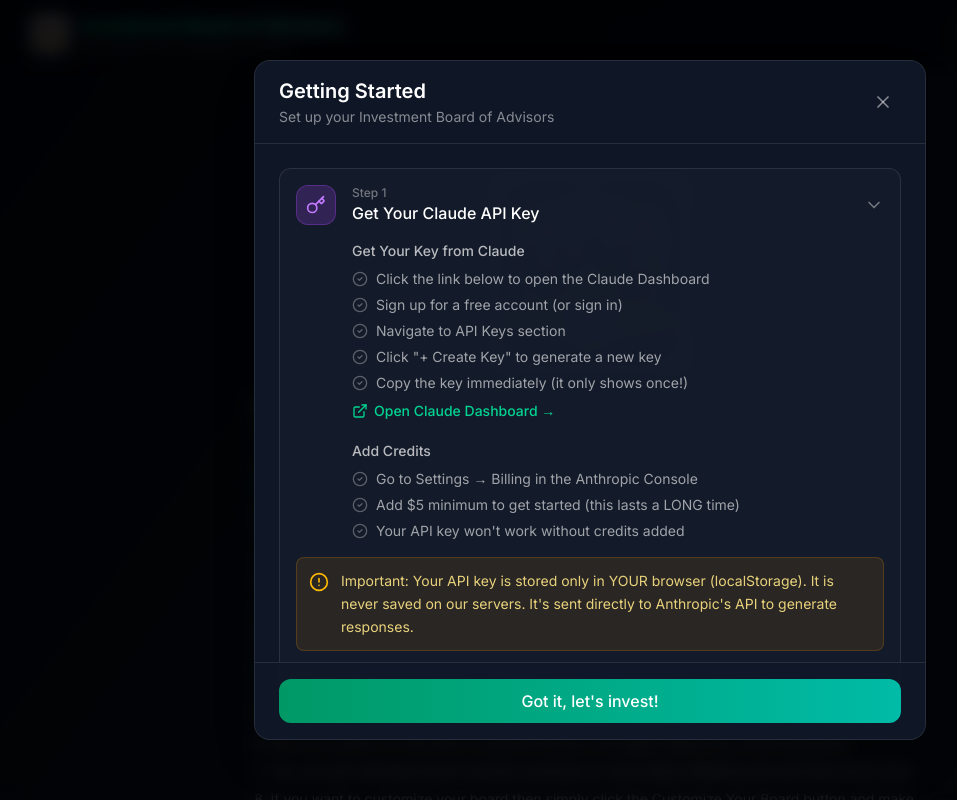
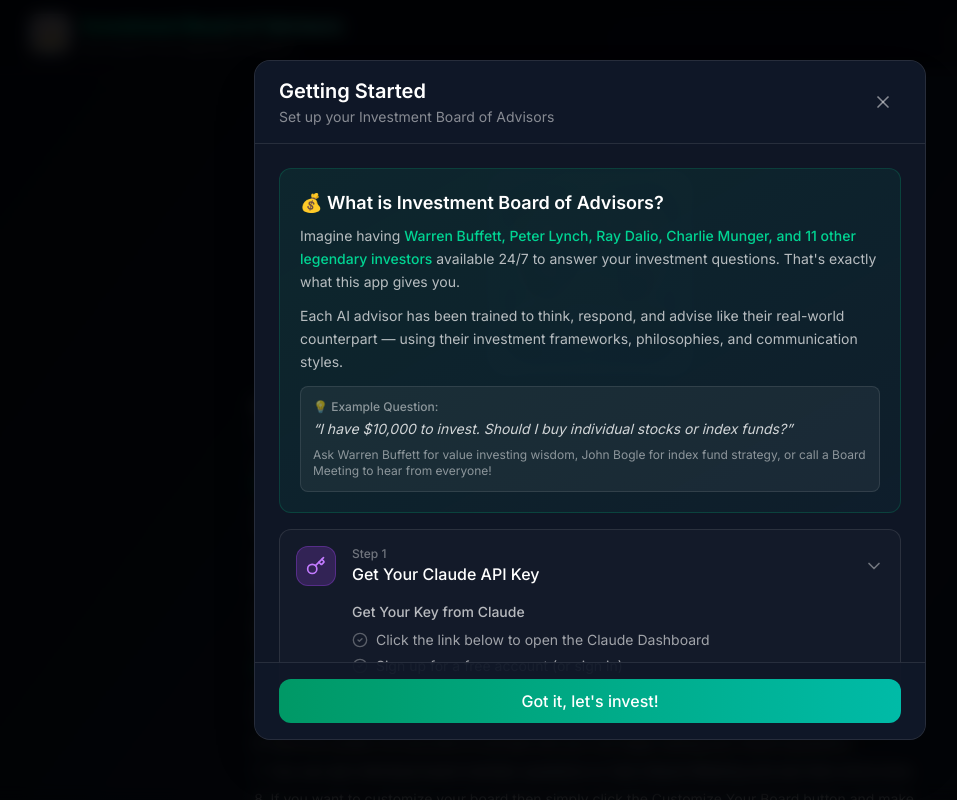
Before and after one commit to BrettLechtenbrerg/investment-board-web, a Next.js app: page / in a window 1280 px wide. Both pictures are taken after a click on the button "Help". Shown: the top 800 px of the page, without its empty margins (50-1007 px from the left). Built offline with nearby package versions, Linux system fonts and the light colour scheme.

Commit message:
Add welcome intro section to Help modal

```diff
--- a/src/components/HelpModal.tsx
+++ b/src/components/HelpModal.tsx
@@ -166,6 +166,22 @@
 
         {/* Content */}
         <div className="overflow-y-auto p-6 space-y-3" style={{ maxHeight: 'calc(85vh - 140px)' }}>
+          {/* Welcome Introduction */}
+          <div className="rounded-xl border border-emerald-500/20 bg-gradient-to-br from-emerald-500/10 to-teal-500/5 p-5 mb-4">
+            <h3 className="text-lg font-semibold text-white mb-2">💰 What is Investment Board of Advisors?</h3>
+            <p className="text-sm text-white/70 leading-relaxed mb-3">
+              Imagine having <span className="text-emerald-400 font-medium">Warren Buffett, Peter Lynch, Ray Dalio, Charlie Munger, and 11 other legendary investors</span> available 24/7 to answer your investment questions. That&apos;s exactly what this app gives you.
+            </p>
+            <p className="text-sm text-white/70 leading-relaxed mb-3">
+              Each AI advisor has been trained to think, respond, and advise like their real-world counterpart — using their investment frameworks, philosophies, and communication styles.
+            </p>
+            <div className="bg-white/5 rounded-lg p-3 border border-white/10">
+              <p className="text-xs text-white/50 mb-1 font-medium">💡 Example Question:</p>
+              <p className="text-sm text-white/80 italic">&ldquo;I have $10,000 to invest. Should I buy individual stocks or index funds?&rdquo;</p>
+              <p className="text-xs text-white/50 mt-2">Ask Warren Buffett for value investing wisdom, John Bogle for index fund strategy, or call a Board Meeting to hear from everyone!</p>
+            </div>
+          </div>
+
           {steps.map((step) => {
             const isExpanded = expandedStep === step.number;
             const Icon = step.icon;
```
